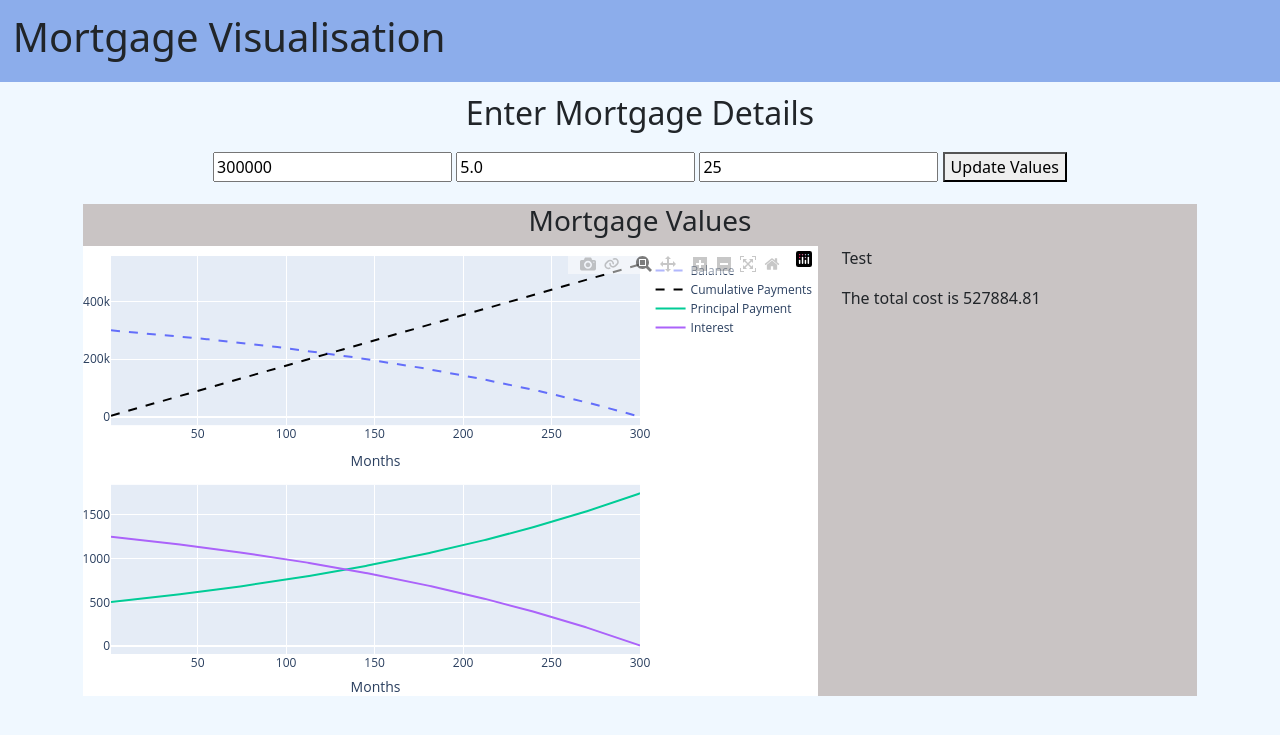
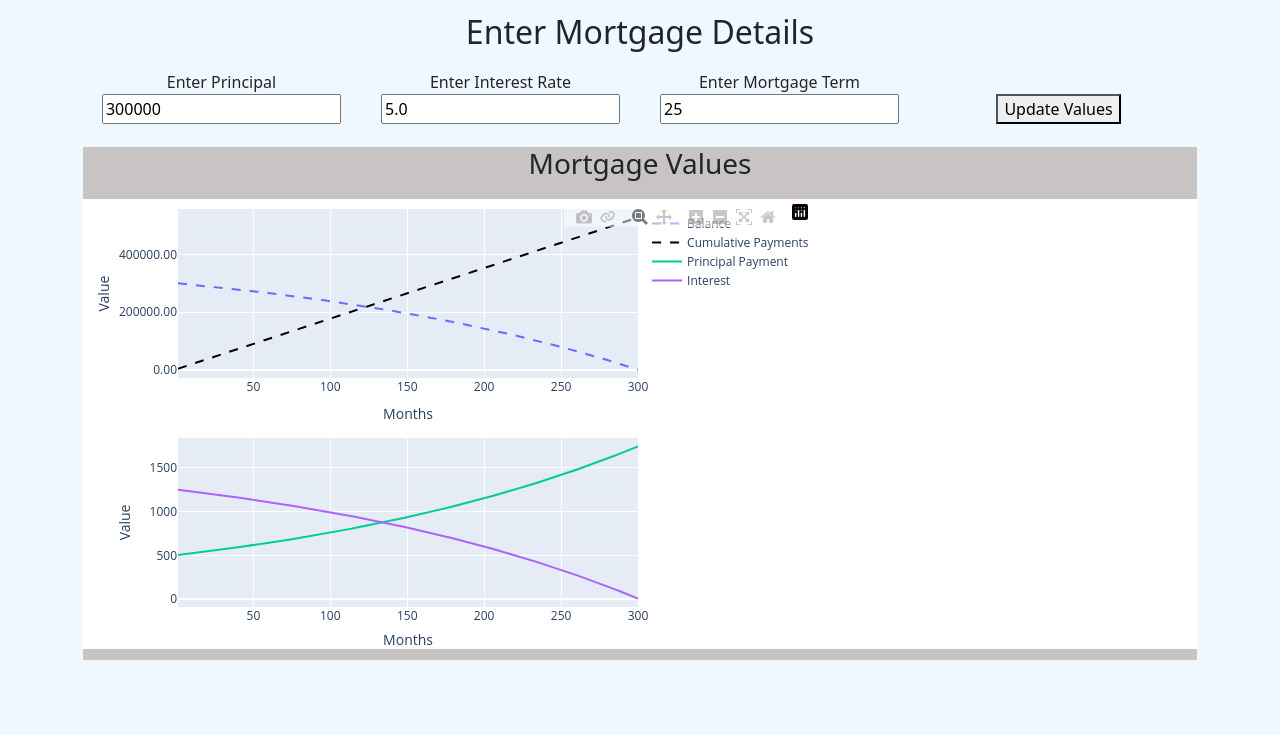
Before and after one commit to garett-ross/Mortgage, a Flask app: page / in a window 1280 px wide. Shown: the top 735 px of the page. Run offline with Flask 3, Linux system fonts and the light colour scheme.

Commit message:
More formatting improvements and corrected calculation resolution order

```diff
--- a/application/resources.py
+++ b/application/resources.py
@@ -28,10 +28,10 @@ class Mortgage:
 
         for month in range(1, int(self.total_payments) + 1):
             interest = balance * self.monthly_rate
-
-            principal_payment = monthly_payment - interest # why??
+            balance += interest
+            principal_payment = monthly_payment - interest
             interest_payment = monthly_payment - principal_payment
-            balance -= principal_payment
+            balance -= (principal_payment + interest_payment)
             accrued_interest += interest - interest_payment
             paid += monthly_payment
             total_owed = balance + accrued_interest
--- a/application/routes.py
+++ b/application/routes.py
@@ -37,30 +37,31 @@ def home():
             total_owed.append(repayments[i][7])
 
         fig = make_subplots(rows=2, cols=1)
-        fig.update_layout(margin={'t':10,'l':0,'b':0,'r':0})
+        fig.update_layout(margin={'t':10,'l':0,'b':0,'r':0},yaxis=dict(tickformat=".2f"))
         fig.add_trace(
-            go.Scatter(x=month,y=balance,name='Balance', line=dict(dash='dash'))
-            )
+            go.Scatter(x=month,y=balance,name='Balance', line=dict(dash='dash')), secondary_y=False
+            , row=1, col=1)
         fig.add_trace(
-            go.Scatter(x=month, y=total_owed, name='Total Owed')
-        )
-        fig.add_trace(
-            go.Scatter(x=month,y=paid,name='Cumulative Payments',line=dict(dash='dash',color='black')),
-            )
+            go.Scatter(x=month,y=paid,name='Cumulative Payments',line=dict(dash='dash',color='black')), secondary_y=False,
+            row=1, col=1)
         fig.add_traces(data=[
             go.Scatter(x=month, y=principal_payment, name='Principal Payment'),
             go.Scatter(x=month, y=interest, name='Interest')
         ],rows=2,cols=1)
         fig['layout']['xaxis']['title'] = 'Months'
         fig['layout']['xaxis2']['title'] = 'Months'
+        fig['layout']['yaxis']['title'] = 'Value'
+        fig['layout']['yaxis2']['title'] = 'Value'
 
         html = to_html(fig, full_html=False)
 
 
         total_cost = round(max(paid),2)
-        total = f"The total cost is {total_cost}"
+        total = f"Total Cost: {total_cost}"
+        monthly = f"Monthly Payment: {round(monthly_payment[0],2)}"
+        key_data = [total, monthly]
 
-        return render_template('mortgage.html', content1=total,fig1=html, principal=loan_amount, rate=rate, years=years)
+        return render_template('mortgage.html', content1=total,fig1=html, principal=loan_amount, rate=rate, years=years, ul=key_data)
 
 
 
@@ -91,7 +92,7 @@ def home():
             total_owed.append(repayments[i][7])
 
         fig = make_subplots(rows=2, cols=1)
-        fig.update_layout(margin={'t':10,'l':0,'b':0,'r':0})
+        fig.update_layout(margin={'t':10,'l':0,'b':0,'r':0},yaxis=dict(tickformat=".2f"))
         fig.add_trace(
             go.Scatter(x=month,y=balance,name='Balance', line=dict(dash='dash')), secondary_y=False
             , row=1, col=1)
@@ -104,6 +105,8 @@ def home():
         ],rows=2,cols=1)
         fig['layout']['xaxis']['title'] = 'Months'
         fig['layout']['xaxis2']['title'] = 'Months'
+        fig['layout']['yaxis']['title'] = 'Value'
+        fig['layout']['yaxis2']['title'] = 'Value'
 
         html = to_html(fig, full_html=False)
 
--- a/application/templates/base.html
+++ b/application/templates/base.html
@@ -5,9 +5,5 @@
     <script src="https://cdn.jsdelivr.net/npm/bootstrap@5.3.3/dist/js/bootstrap.bundle.min.js" integrity="sha384-YvpcrYf0tY3lHB60NNkmXc5s9fDVZLESaAA55NDzOxhy9GkcIdslK1eN7N6jIeHz" crossorigin="anonymous"></script>
 </head>
 <body style="background-color: aliceblue;">
-    <div class="container-fluid" style="background-color: rgb(140, 173, 235); padding: 1%;">
-        <h1>Mortgage Visualisation</h1>
-    </div>
-
     {% block content %}{% endblock %}
 </body>
--- a/application/templates/mortgage.html
+++ b/application/templates/mortgage.html
@@ -5,21 +5,36 @@
 <h2 style="text-align: center;">Enter Mortgage Details</h2>
     <div class="container" style="align-items: center; padding: 1%; padding-bottom: 2%;">
     <form name="vars" id="vars" method="post", action="#" style="text-align: center;">
-        <input type="number" name="principal" id="principal" value={{principal | safe}}>
-        <input type="number" name="annual_rate" value={{rate | safe}}>
-        <input type="number" name="years" value={{years | safe}}>
-        <button form="vars" formaction="#" formmethod="post">Update Values</button>
+        <div class="row">
+            <div class="col">
+                <label>Enter Principal</label>
+                <input type="number" name="principal" id="principal" value={{principal | safe}}>
+            </div>
+            <div class="col">
+                <label>Enter Interest Rate</label>
+                <input type="number" name="annual_rate" value={{rate | safe}}>
+            </div>
+            <div class="col">
+                <label>Enter Mortgage Term</label>
+                <input type="number" name="years" value={{years | safe}}>
+            </div>
+            <div class="col">
+                <br>
+            <button form="vars" formaction="#" formmethod="post">Update Values</button>
+            </div>
+        </div>
     </form>
     </div>
     <div class="container" style="padding: 0%; background-color: rgb(201, 196, 196);">
         <h3 style="text-align: center;">Mortgage Values</h3>
-            <div class="row">
-                <div class="col-sm-12 col-md-8">
+            <div class="row" style="padding: 1%;">
+                <div class="col-sm-12 col-md-8" style="background-color: white;">
                 {{fig1 | safe}}
                 </div>
-                <div class="col-sm-12 col-md-4">
-                    <p>Test</p>
-                {{content1 | safe}}
+                <div class="col-sm-12 col-md-4" style="background-color: white; padding: 2%;">
+                    <ul>
+                        {% for li in ul%}<li>{{li}}</li> {% endfor %}
+                    </ul>
                 </div>
             </div>
         </div>
```
